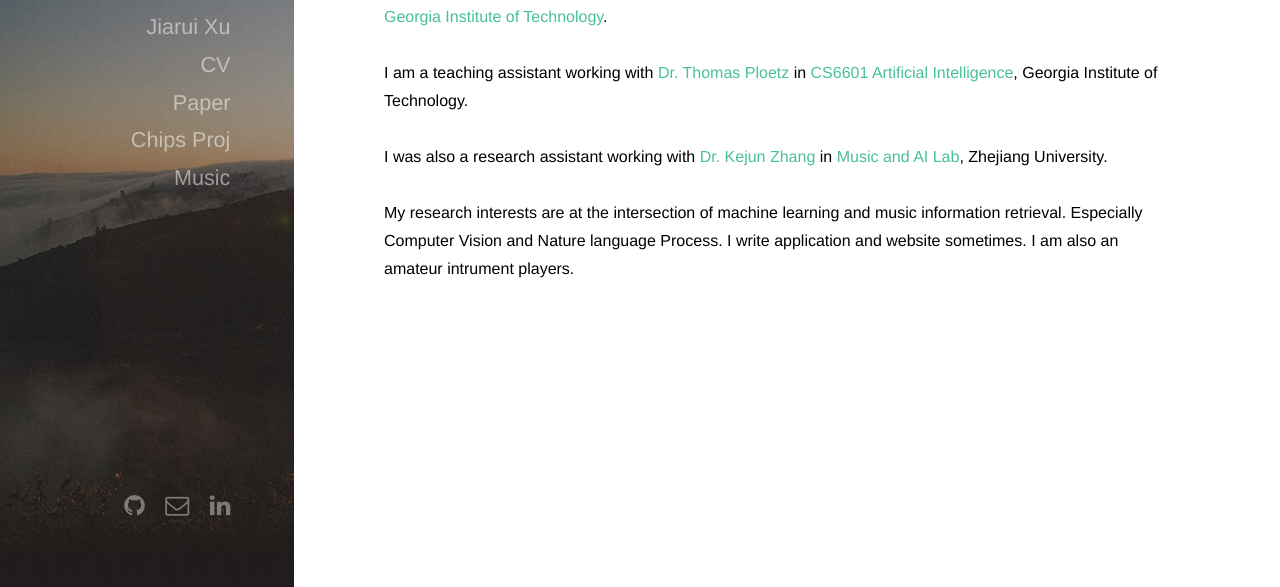
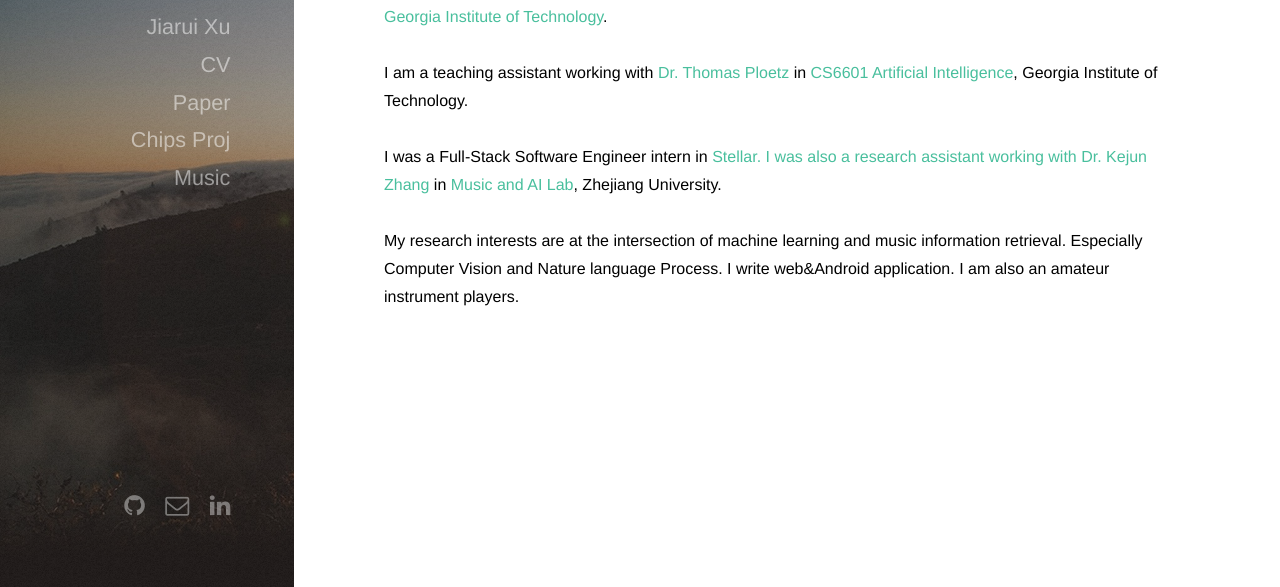
Before and after one commit to Jiarui-Xu-Gatech/Jiarui-Xu-Gatech.github.io, a plain HTML site: page index.html in a window 1280 px wide. Shown: the part 213-800 px from the top of the page. Drawn offline with nearby package versions, Linux system fonts and the light colour scheme; a web font is replaced by a local one.

Commit message:
Update index.html

```diff
--- a/index.html
+++ b/index.html
@@ -30,11 +30,13 @@
 
 				I am a teaching assistant working with <a href="https://www.cc.gatech.edu/people/thomas-ploetz">Dr. Thomas Ploetz</a> in <a href="https://omscs.gatech.edu/cs-6601-artificial-intelligence">CS6601 Artificial Intelligence</a>, Georgia Institute of Technology. <br><br>
 
+				I was a Full-Stack Software Engineer intern in <a href="https://www.stellarservices.com/">Stellar.
+
 				I was also a research assistant working with <a href="http://www.next.zju.edu.cn/people/zhang-ke-jun-2/">Dr. Kejun Zhang</a> in <a href="http://www.next.zju.edu.cn/">Music and AI Lab</a>, Zhejiang University. <br><br>
 
 				My research interests are at the intersection of machine learning and music information retrieval. Especially Computer Vision and Nature language Process.
 
-                I write application and website sometimes. I am also an amateur intrument players.
+                I write web&Android application. I am also an amateur instrument players.
 
                 </p>
 			</section>
```
